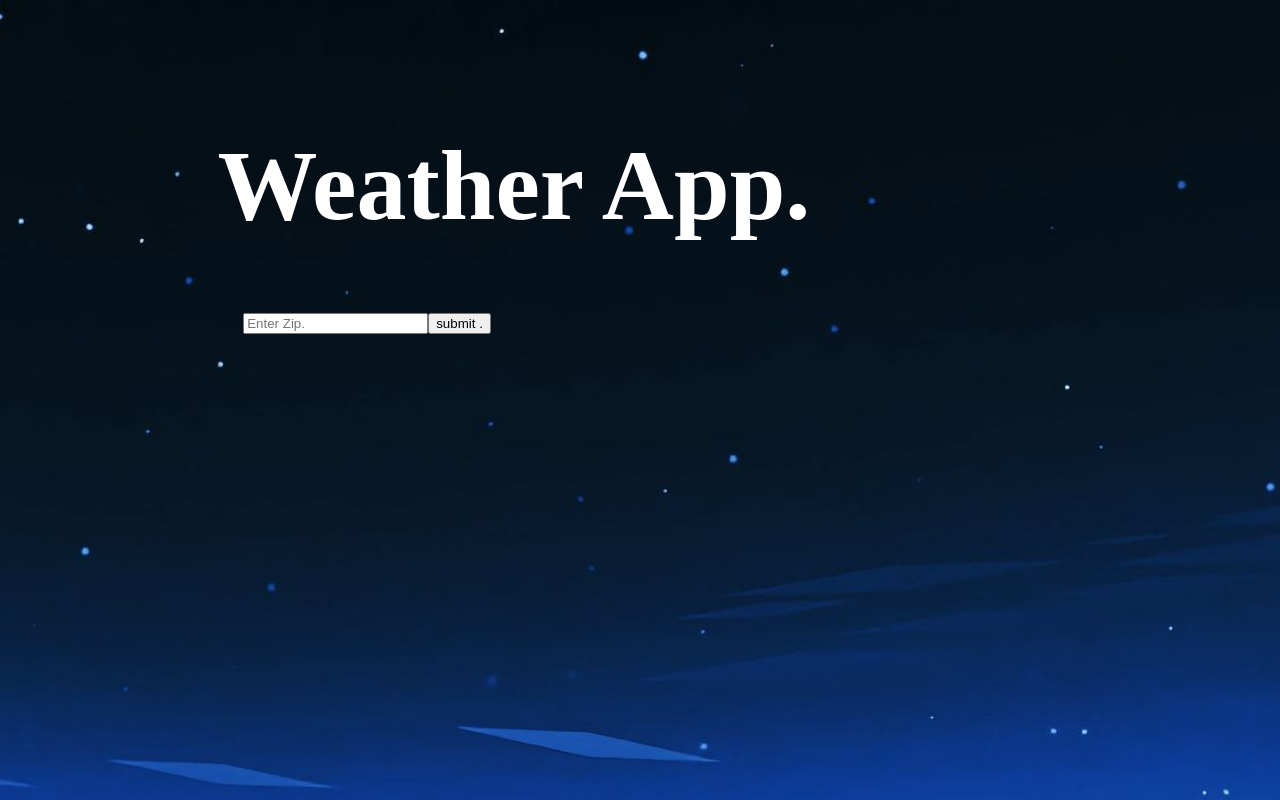
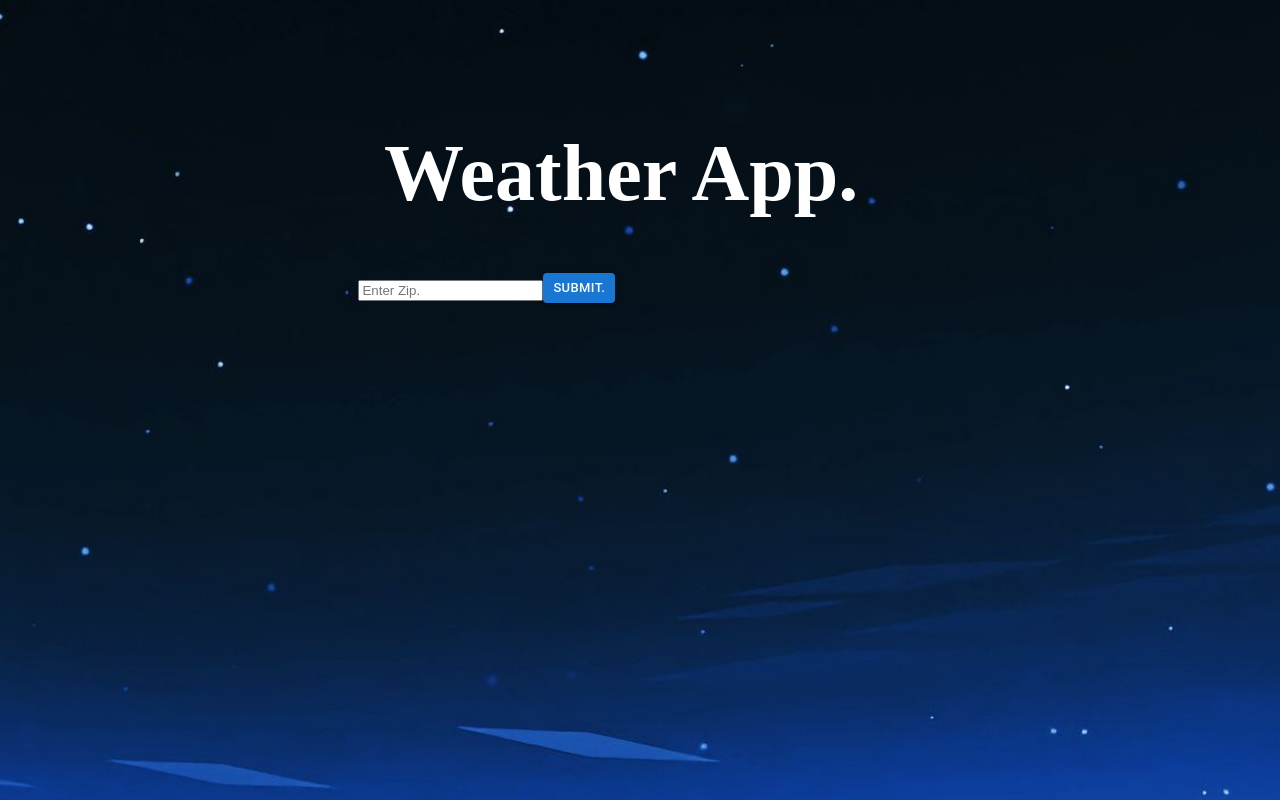
Before and after one commit to tgodkev/weather-app, a React (Create React App) app: page / in a window 1280 px wide. Built offline with nearby package versions, Linux system fonts and the light colour scheme; no server answers; a web font is replaced by a local one.

Commit message:
style changes, time stamped removed day of the week added

```diff
--- a/package.json
+++ b/package.json
@@ -3,6 +3,9 @@
   "version": "0.1.0",
   "private": true,
   "dependencies": {
+    "@emotion/react": "^11.7.1",
+    "@emotion/styled": "^11.6.0",
+    "@mui/material": "^5.2.7",
     "@testing-library/jest-dom": "^5.16.1",
     "@testing-library/react": "^12.1.2",
     "@testing-library/user-event": "^13.5.0",
--- a/public/Style.css
+++ b/public/Style.css
@@ -106,14 +106,19 @@ body{
 }
 
 .input{
-    margin-left: 10%;
     font-family: 'Bebas Neue', cursive;
+    margin-left: 20%;
     font-size: 20px;
-  color: white;
+    color: white;
+
+}
+
+.input h2{
+    margin-left: 8%;
 }
 
 .search{
-    margin-left: 10%;
+   margin-left: 10%;
 }
 
 
@@ -121,8 +126,8 @@ body{
 
     position: relative;
     margin-top: 10%;
-    margin-left: 17%;
+    margin-left: 30%;
     color: white;
     font-family: 'The Nautigal', cursive;
-    font-size: 50px;
+    font-size: 40px;
 }
--- a/src/components/Weather.jsx
+++ b/src/components/Weather.jsx
@@ -1,4 +1,5 @@
 import React, {useState} from 'react';
+import Button from '@mui/material/Button';
 
 function Weather(){
     //state for day temps.
@@ -111,9 +112,9 @@ function Weather(){
                         placeholder='Enter Zip.'
                         className='search'
                     />
-                    <button type='submit'> submit .</button>
+                   <Button variant="contained" type='submit' size='small'>Submit.</Button>
                 </form>
-                {show && <h3> 6 Day weather forcast for {cityName}.</h3>}
+                {show && <h2> 6 Day weather forcast for {cityName}.</h2>}
             </div>
 
          { show && <div className='current'>
```
Also changed, not shown: 1 other file (tests, documents, lock files or other folders).
